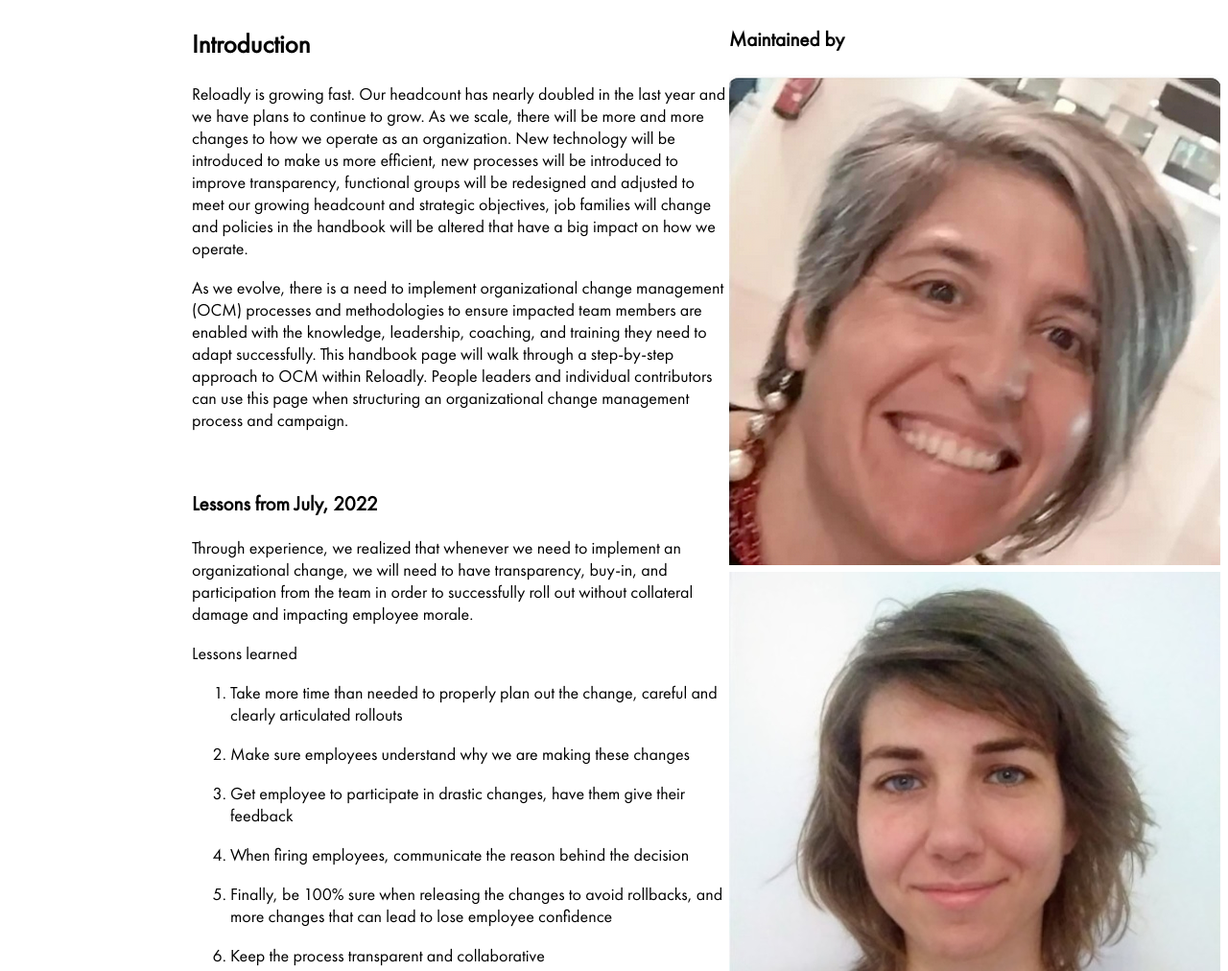
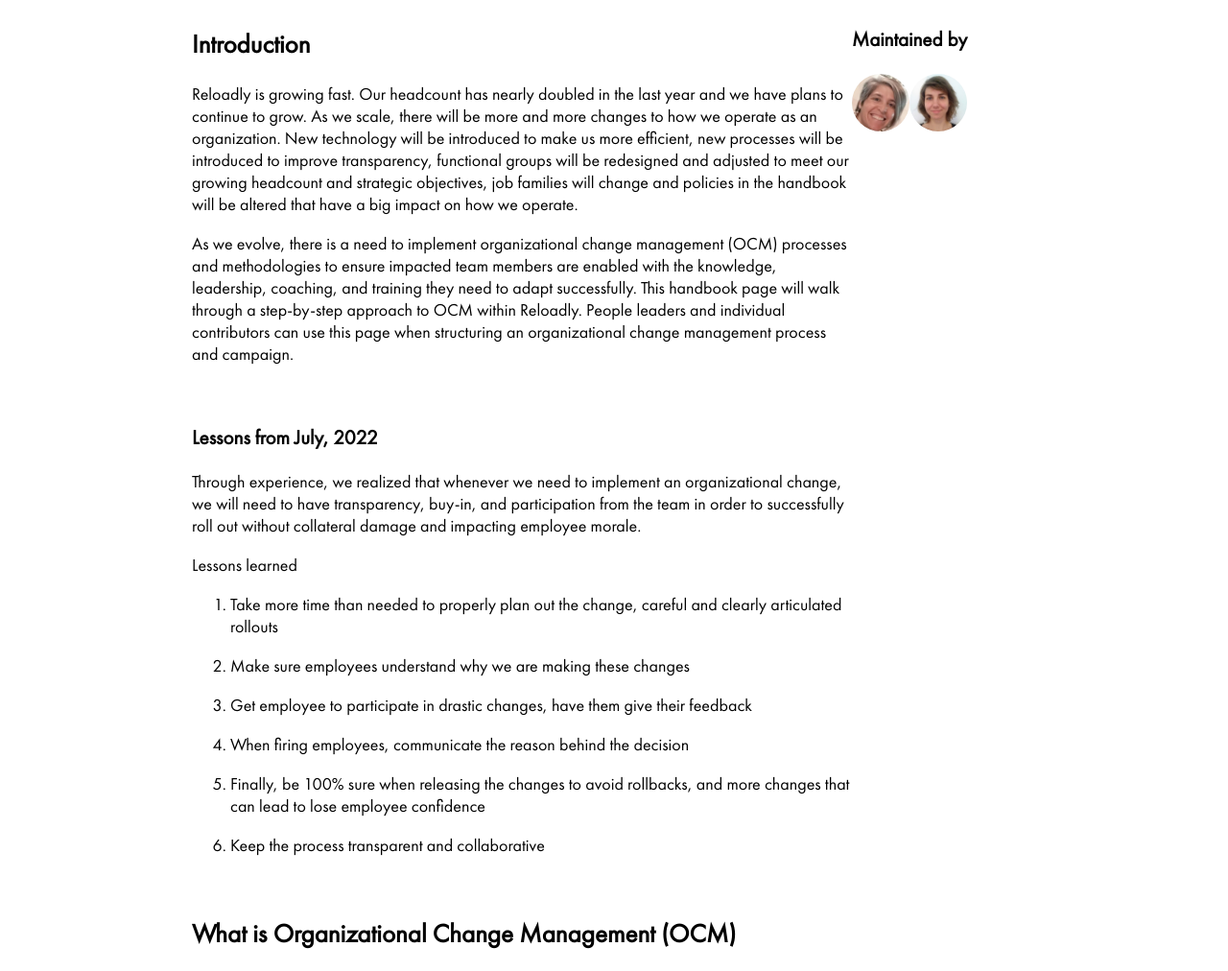
Before and after one commit to Reloadly/reloadly-handbook, a plain HTML site: page pages/human-resources/organizational-change-management.html in a window 1280 px wide. Shown: the top 1012 px of the page at 96% size. Drawn offline with Linux system fonts and the light colour scheme.

Commit message:
made changes

```diff
--- a/styles.css
+++ b/styles.css
@@ -13,19 +13,19 @@
     margin: auto auto auto 15vw;
 }
 
-.contributors {
+.contributor {
     width: fit-content;
     margin: 0 10vw auto auto;
 }
 
-.contributors h3 {
+.contributor h3 {
     width: 20vw;
 }
 
-.contributors span {
+.contributor span {
     display: flex;
 }
-.contributors span img {
+.contributor span img {
     width: 60px;
     border-radius: 30px;
 }
```
Also changed, not shown: pages/administration/functions.html (+1 -1 lines), pages/administration/tools.html (+1 -1 lines), pages/company/board-and-committee-composition.html (+1 -1 lines).
